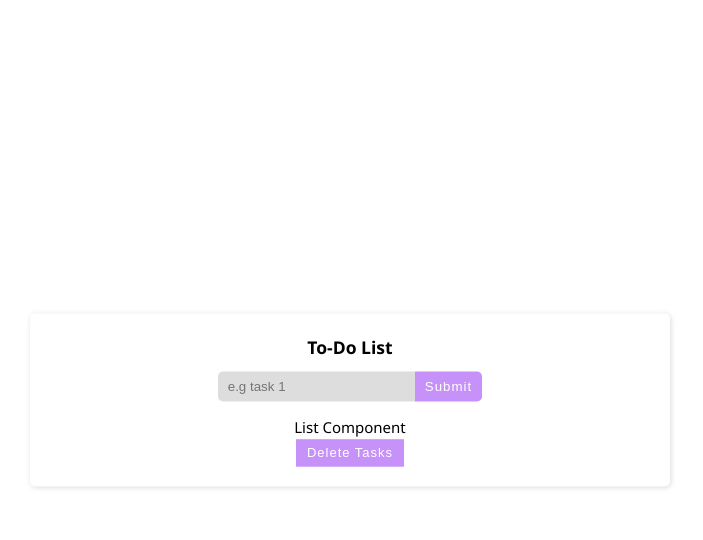
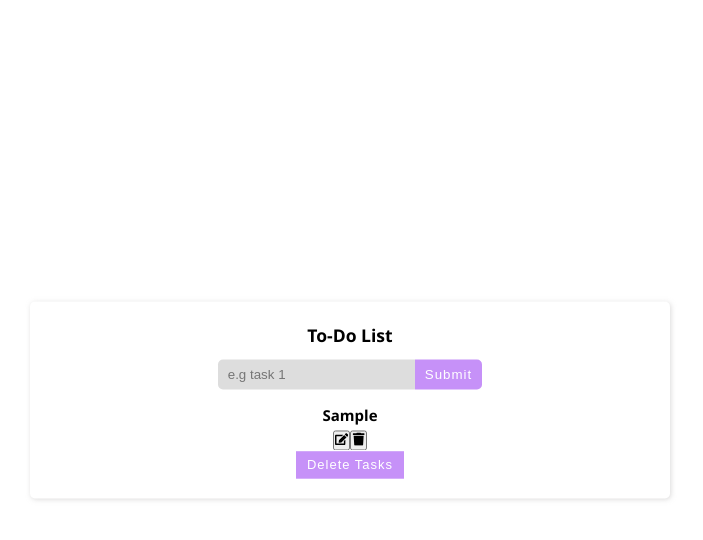
Before and after one commit to ibktommy/To-Do-List---React-App, a React (Create React App) app: page / in a window 1280 px wide. Both pictures are taken after typing "Sample" into the empty fields and a click on the button "Submit". Shown: the top 540 px of the page, without its empty margins (290-993 px from the left). Built offline with nearby package versions, Linux system fonts and the light colour scheme.

Commit message:
Passing the List array as props to the List Component and displaying the object values

```diff
--- a/src/App.js
+++ b/src/App.js
@@ -4,7 +4,7 @@ import Alert from './components/Alert.jsx'
 
 function App() {
   // Setting App States
-  const [name, setName] = useState('')
+  const [task, setTask] = useState('')
   const [list, setList] = useState([])
   const [isEditing, setIsEditing] = useState(false)
   const [editID, setEditID] = useState(null)
@@ -15,9 +15,9 @@ function App() {
     e.preventDefault()
 
     // Setting conditions to monitor the input-field
-    if (!name) {
+    if (!task) {
       // Show Alert
-    } else if (name && isEditing) {
+    } else if (task && isEditing) {
       // Handle Edit
     } else {
       // Display Alert
@@ -25,11 +25,11 @@ function App() {
       // Add new Task to the List Component
       const newTask = {
         id: new Date().getTime().toString(),
-        title: name,
+        title: task,
       }
 
       setList([...list, newTask])
-      setName('')
+      setTask('')
     }
   }
 
@@ -44,8 +44,8 @@ function App() {
               type="text"
               className='task-input'
               placeholder='e.g task 1'
-              value={name}
-              onChange={(e) => setName(e.target.value)}
+              value={task}
+              onChange={(e) => setTask(e.target.value)}
             />
 
             <button className="submit-btn">
@@ -55,7 +55,7 @@ function App() {
         </form>
 
         <div className="list-container">
-          <List tasks={list} />
+          <List tasklist={list} />
           <button className="clear-btn">Delete Tasks</button>
         </div>
       </main>
--- a/src/components/List.jsx
+++ b/src/components/List.jsx
@@ -1,8 +1,25 @@
 import React from "react";
 import { FaEdit, FaTrash } from "react-icons/fa";
 
-const List = () => {
-	return <div>List Component</div>;
+const List = ({ tasklist }) => {
+	return (
+		<>
+			{tasklist.map(({ id, title }) => (
+				<div className="task-item" key={id}>
+					<h4 className="task-title">{title}</h4>
+
+					<div className="task-btn">
+						<button type="submit">
+							<FaEdit />
+						</button>
+						<button type="submit">
+							<FaTrash />
+						</button>
+					</div>
+				</div>
+			))}
+		</>
+	);
 };
 
 export default List;
```
